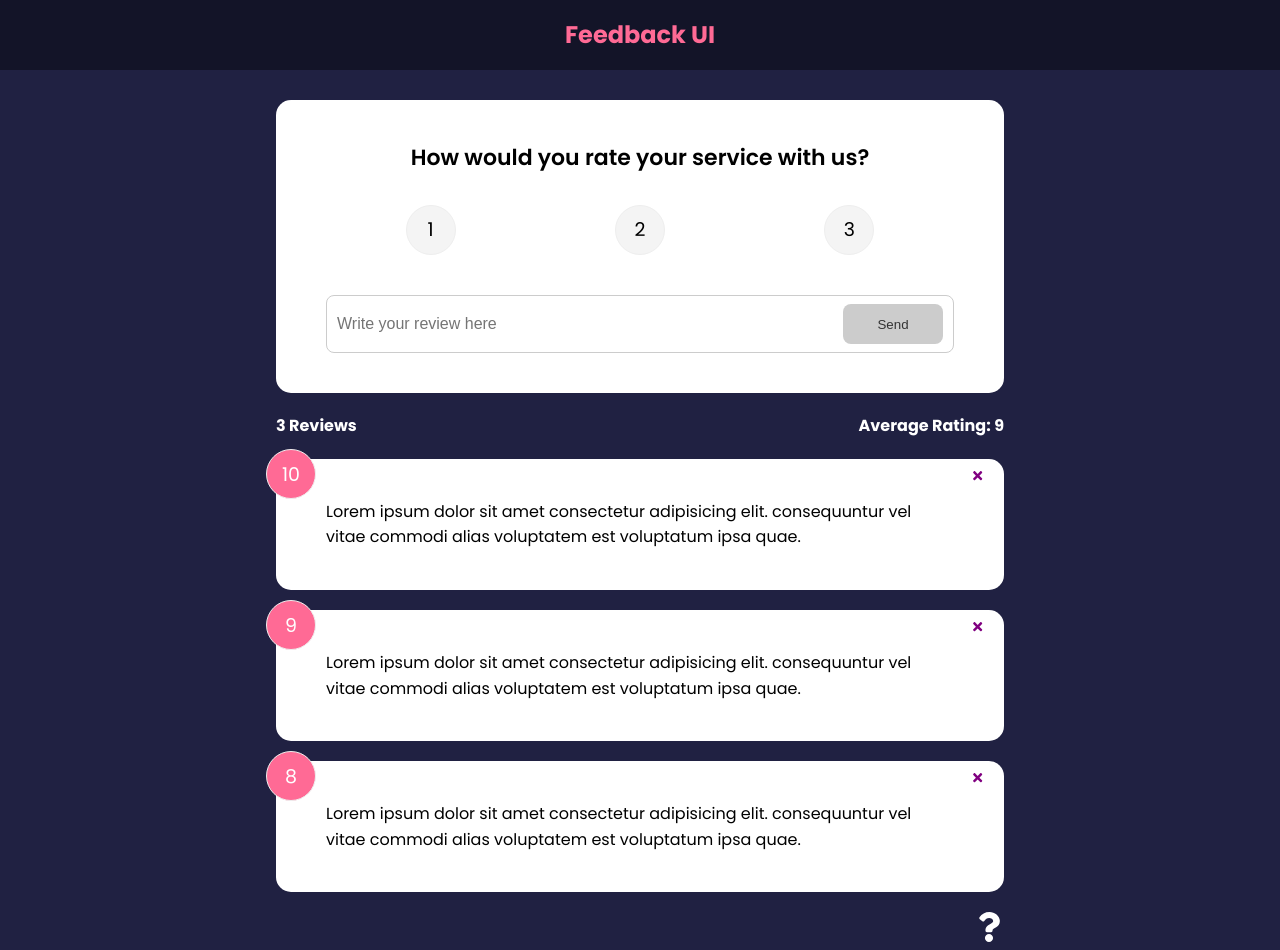
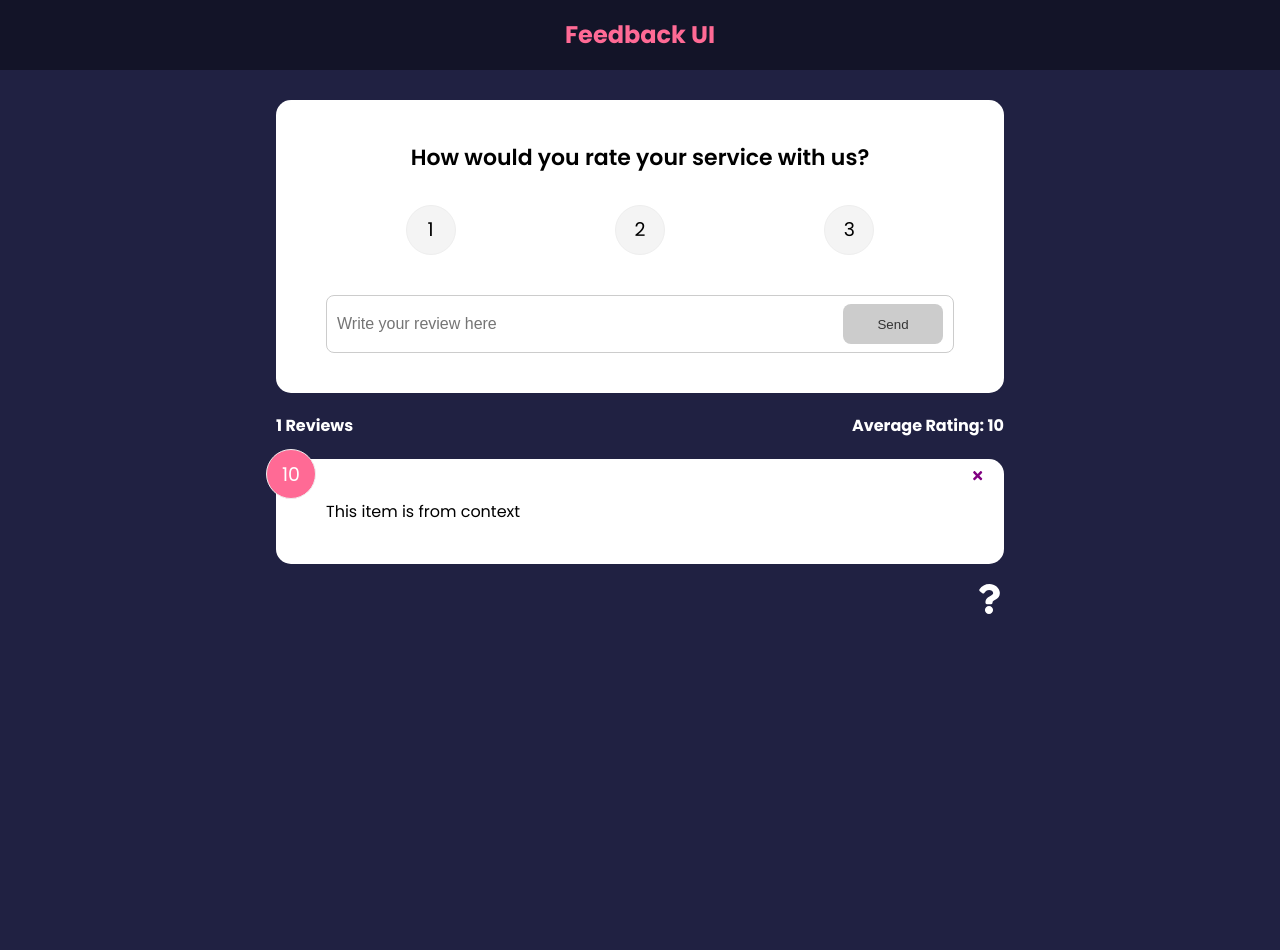
Before and after one commit to MareikeHeuer/feedback-app-react-course-2022, a React (Create React App) app: page / in a window 1280 px wide. After the commit the page ends 800 px from the top, so only its background shows below. Built offline with nearby package versions, Linux system fonts and the light colour scheme.

Commit message:
Get global state with the useContext hook, remove feedback prop & propTypes from FeedbackList and Feedback Stats

```diff
--- a/src/App.js
+++ b/src/App.js
@@ -38,10 +38,7 @@
                 <>
                   <FeedbackForm handleAdd={addFeedback} />
                   <FeedbackStats feedback={feedback} />
-                  <FeedbackList
-                    feedback={feedback}
-                    handleDelete={deleteFeedback}
-                  />
+                  <FeedbackList handleDelete={deleteFeedback} />
                 </>
               }
             ></Route>
--- a/src/components/FeedbackList.jsx
+++ b/src/components/FeedbackList.jsx
@@ -1,9 +1,12 @@
 import React from "react";
 import { motion, AnimatePresence } from "framer-motion";
-import PropTypes from "prop-types";
+import { useContext } from "react";
 import FeedbackItem from "./FeedbackItem";
+import FeedbackContext from "../context/FeedbackContext";
 
-function FeedbackList({ feedback, handleDelete }) {
+function FeedbackList({ handleDelete }) {
+  const { feedback } = useContext(FeedbackContext);
+
   if (!feedback || feedback.length === 0) {
     return <p>No feedback yet</p>;
   }
@@ -38,14 +41,4 @@
   // );
 }
 
-FeedbackList.propTypes = {
-  feedback: PropTypes.arrayOf(
-    PropTypes.shape({
-      id: PropTypes.number.isRequired,
-      text: PropTypes.string.isRequired,
-      rating: PropTypes.number.isRequired,
-    })
-  ),
-};
-
 export default FeedbackList;
--- a/src/components/FeedbackStats.jsx
+++ b/src/components/FeedbackStats.jsx
@@ -1,6 +1,8 @@
-import PropTypes from "prop-types";
+import { useContext } from "react";
+import FeedbackContext from "../context/FeedbackContext";
 
-function FeedbackStats({ feedback }) {
+function FeedbackStats() {
+  const { feedback } = useContext(FeedbackContext);
   // Calculate ratings average
   let average =
     feedback.reduce((acc, cur) => {
@@ -17,8 +19,4 @@
   );
 }
 
-FeedbackStats.propTypes = {
-  feedback: PropTypes.array.isRequired,
-};
-
 export default FeedbackStats;
--- a/src/context/FeedbackContext.js
+++ b/src/context/FeedbackContext.js
@@ -3,7 +3,7 @@
 const FeedbackContext = createContext();
 
 export const FeedbackProvider = ({ children }) => {
-  const [Feedback, setFeedback] = useState([
+  const [feedback, setFeedback] = useState([
     {
       id: 1,
       text: "This item is from context",
@@ -13,7 +13,7 @@
 
   return (
     // value = state or functions that are used
-    <FeedbackContext.Provider value={{ Feedback }}>
+    <FeedbackContext.Provider value={{ feedback }}>
       {children}
     </FeedbackContext.Provider>
   );
```
